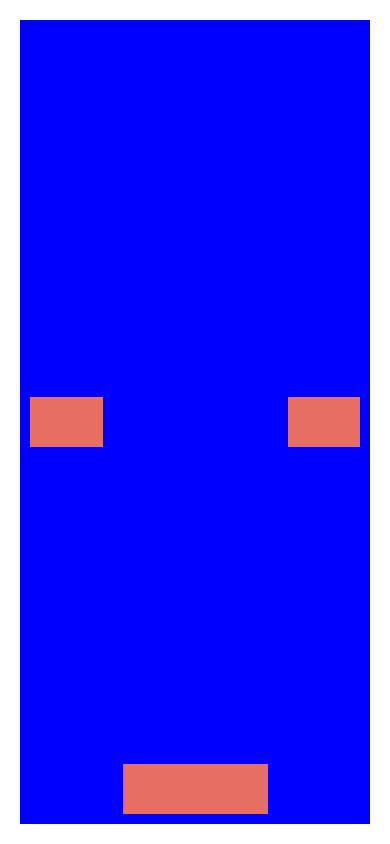
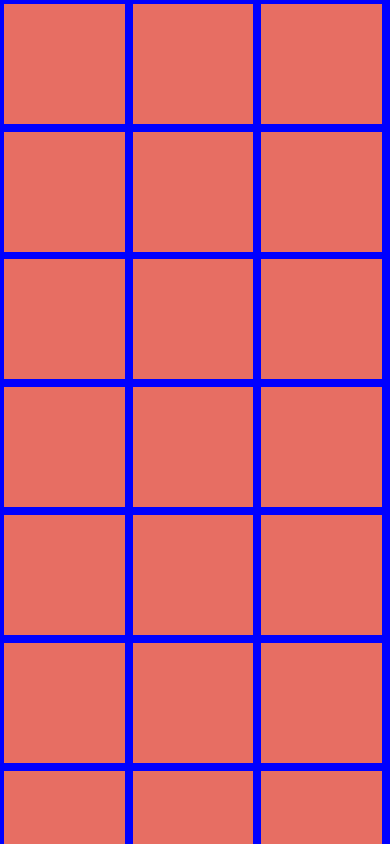
Before and after one commit to goapilz/native-test, a React Native app: screen / in a window 390 px wide. Built offline with nearby package versions, Linux system fonts and the light colour scheme.

Commit message:
flex grid view that is scrollable

```diff
--- a/App.js
+++ b/App.js
@@ -1,31 +1,82 @@
-import React, { Component }  from 'react'
-import {StyleSheet, Text, View, AppRegistry } from 'react-native'
+import React, {Component} from 'react'
+import {StyleSheet, Text, ScrollView, View, AppRegistry} from 'react-native'
 
 const styles = StyleSheet.create({
     container: {
         flex: 1,
-        margin: 20,
+        margin: 0,
         backgroundColor: '#00f',
         flexDirection: 'row',
-        justifyContent: 'center',
-        alignItems: 'center',
+        justifyContent: 'flex-start',
+        flexWrap: 'wrap'
     },
     box: {
-        height: 50,
-        width: 50,
+        width: '31%',
+        height: 120,
         backgroundColor: '#e76e63',
-        margin: 10,
+        margin: '1%',
     }
 })
 
 class FlexboxExamples extends Component {
     render() {
         return (
-            <View style={styles.container}>
-                <View style={[styles.box, {flex: 1}]}/>
-                <View style={[styles.box, {flex: 2, alignSelf: 'flex-end'}]}/>
-                <View style={[styles.box, {flex: 1}]}/>
-            </View>
+            <ScrollView>
+                <View style={styles.container}>
+                    <View style={styles.box}/>
+                    <View style={styles.box}/>
+                    <View style={styles.box}/>
+                    <View style={styles.box}/>
+                    <View style={styles.box}/>
+                    <View style={styles.box}/>
+                    <View style={styles.box}/>
+                    <View style={styles.box}/>
+                    <View style={styles.box}/>
+                    <View style={styles.box}/>
+                    <View style={styles.box}/>
+                    <View style={styles.box}/>
+                    <View style={styles.box}/>
+                    <View style={styles.box}/>
+                    <View style={styles.box}/>
+                    <View style={styles.box}/>
+                    <View style={styles.box}/>
+                    <View style={styles.box}/>
+                    <View style={styles.box}/>
+                    <View style={styles.box}/>
+                    <View style={styles.box}/>
+                    <View style={styles.box}/>
+                    <View style={styles.box}/>
+                    <View style={styles.box}/>
+                    <View style={styles.box}/>
+                    <View style={styles.box}/>
+                    <View style={styles.box}/>
+                    <View style={styles.box}/>
+                    <View style={styles.box}/>
+                    <View style={styles.box}/>
+                    <View style={styles.box}/>
+                    <View style={styles.box}/>
+                    <View style={styles.box}/>
+                    <View style={styles.box}/>
+                    <View style={styles.box}/>
+                    <View style={styles.box}/>
+                    <View style={styles.box}/>
+                    <View style={styles.box}/>
+                    <View style={styles.box}/>
+                    <View style={styles.box}/>
+                    <View style={styles.box}/>
+                    <View style={styles.box}/>
+                    <View style={styles.box}/>
+                    <View style={styles.box}/>
+                    <View style={styles.box}/>
+                    <View style={styles.box}/>
+                    <View style={styles.box}/>
+                    <View style={styles.box}/>
+                    <View style={styles.box}/>
+                    <View style={styles.box}/>
+                    <View style={styles.box}/>
+                    <View style={styles.box}/>
+                </View>
+            </ScrollView>
         )
     }
 }
```
Also changed, not shown: snippets/flex.txt.
